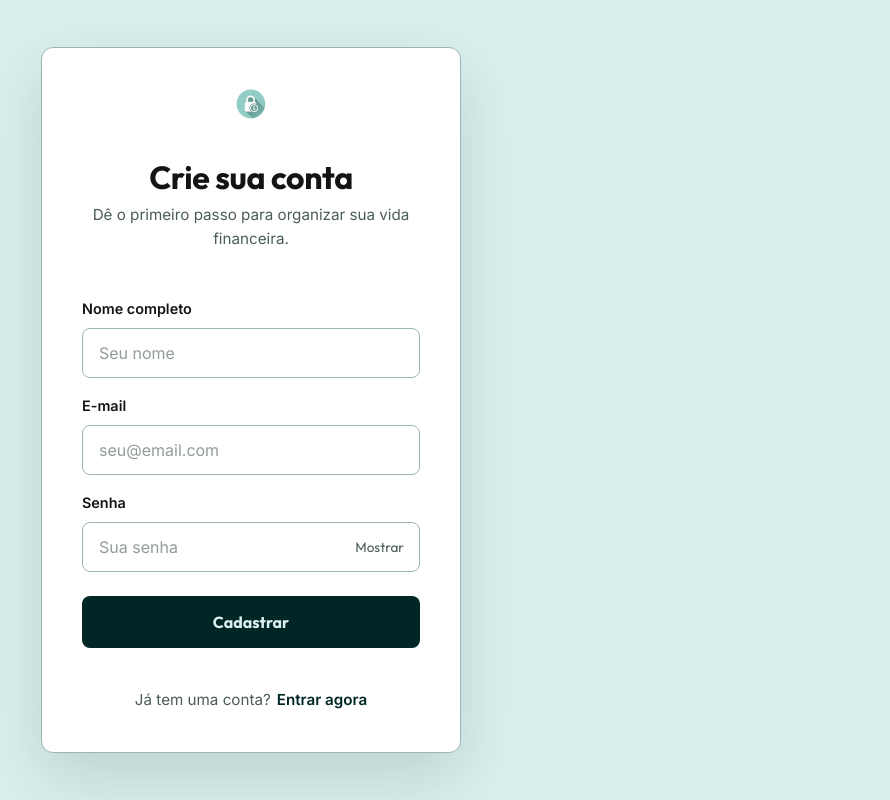
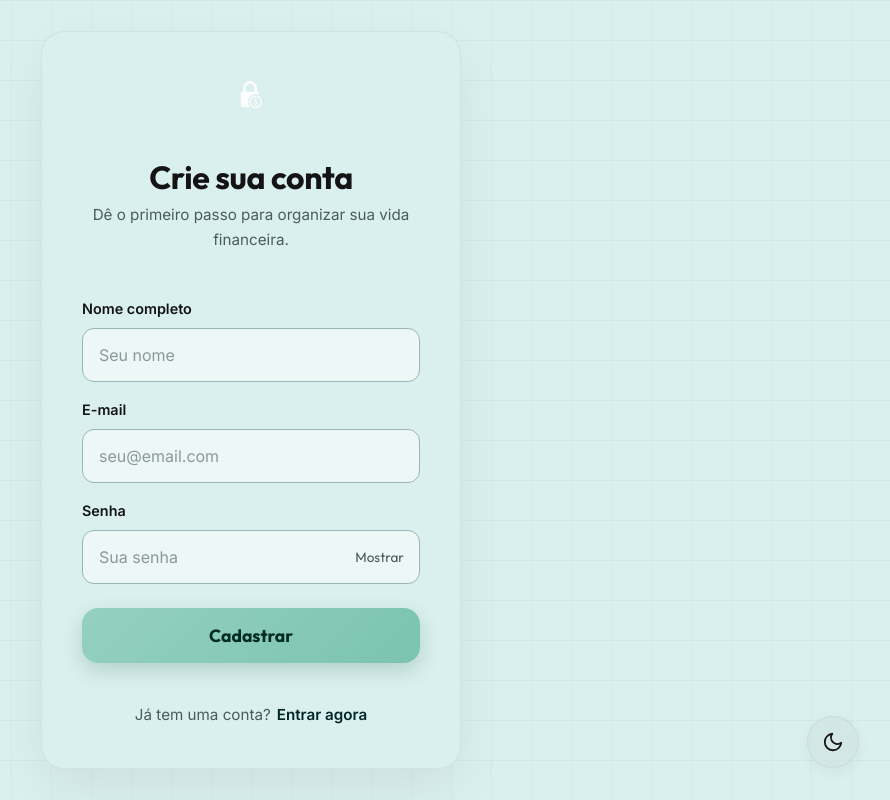
Before and after one commit to caiocanalli12/finlock, a React (Vite) app: page /cadastro in a window 1280 px wide. Shown: the whole page, without its empty margins (389-1279 px from the left). Built offline with nearby package versions, Linux system fonts and the light colour scheme; no server answers.

Commit message:
Login e Cadastro Design

```diff
--- a/src/pages/Cadastro.jsx
+++ b/src/pages/Cadastro.jsx
@@ -1,8 +1,9 @@
 import React, { useState } from 'react';
 import { Link, useNavigate } from 'react-router-dom';
 import { supabase } from '../lib/supabase';
+import { useTheme } from '../contexts/ThemeContext';
 import './auth.css';
-import Logo from '../components/Logo';
+import logobranca from '../assets/logobranca.png';
 
 export default function Cadastro() {
   const [name, setName] = useState('');
@@ -11,6 +12,7 @@ export default function Cadastro() {
   const [showPassword, setShowPassword] = useState(false);
   const [errors, setErrors] = useState({});
   const [isLoading, setIsLoading] = useState(false);
+  const { theme, toggleTheme } = useTheme();
   const navigate = useNavigate();
 
   const getErrorMessage = (errorMsg) => {
@@ -91,7 +93,7 @@ export default function Cadastro() {
     <div className="auth-container">
       <div className="auth-card">
         <Link to="/" className="auth-logo">
-          <Logo />
+          <img src={logobranca} alt="FinLock Logo" />
         </Link>
 
         <div className="auth-header">
@@ -165,6 +167,58 @@ export default function Cadastro() {
           <Link to="/login" className="auth-link">Entrar agora</Link>
         </div>
       </div>
+
+      {/* Floating Theme Toggle */}
+      <button
+        className="theme-toggle"
+        onClick={toggleTheme}
+        title={`Mudar para modo ${theme === 'light' ? 'escuro' : 'claro'}`}
+        style={{
+          position: 'fixed',
+          bottom: '2rem',
+          right: '2rem',
+          zIndex: 9999,
+          background: theme === 'dark' ? 'rgba(255, 255, 255, 0.05)' : 'rgba(0, 0, 0, 0.03)',
+          border: theme === 'dark' ? '1px solid rgba(255, 255, 255, 0.1)' : '1px solid rgba(0, 0, 0, 0.05)',
+          borderRadius: '50%',
+          width: '52px',
+          height: '52px',
+          display: 'flex',
+          alignItems: 'center',
+          justifyContent: 'center',
+          cursor: 'pointer',
+          color: 'var(--text-main)',
+          backdropFilter: 'blur(10px)',
+          boxShadow: theme === 'dark' ? '0 4px 15px rgba(0,0,0,0.3)' : '0 4px 15px rgba(0,0,0,0.05)',
+          transition: 'all 0.3s cubic-bezier(0.4, 0, 0.2, 1)'
+        }}
+        onMouseEnter={(e) => {
+          e.currentTarget.style.transform = 'translateY(-3px)';
+          e.currentTarget.style.boxShadow = theme === 'dark' ? '0 8px 25px rgba(0,0,0,0.5)' : '0 8px 25px rgba(0,0,0,0.1)';
+        }}
+        onMouseLeave={(e) => {
+          e.currentTarget.style.transform = 'translateY(0)';
+          e.currentTarget.style.boxShadow = theme === 'dark' ? '0 4px 15px rgba(0,0,0,0.3)' : '0 4px 15px rgba(0,0,0,0.05)';
+        }}
+      >
+        {theme === 'light' ? (
+          <svg width="22" height="22" viewBox="0 0 24 24" fill="none" stroke="currentColor" strokeWidth="2" strokeLinecap="round" strokeLinejoin="round">
+            <path d="M21 12.79A9 9 0 1 1 11.21 3 7 7 0 0 0 21 12.79z"></path>
+          </svg>
+        ) : (
+          <svg width="22" height="22" viewBox="0 0 24 24" fill="none" stroke="currentColor" strokeWidth="2" strokeLinecap="round" strokeLinejoin="round">
+            <circle cx="12" cy="12" r="5"></circle>
+            <line x1="12" y1="1" x2="12" y2="3"></line>
+            <line x1="12" y1="21" x2="12" y2="23"></line>
+            <line x1="4.22" y1="4.22" x2="5.64" y2="5.64"></line>
+            <line x1="18.36" y1="18.36" x2="19.78" y2="19.78"></line>
+            <line x1="1" y1="12" x2="3" y2="12"></line>
+            <line x1="21" y1="12" x2="23" y2="12"></line>
+            <line x1="4.22" y1="19.78" x2="5.64" y2="18.36"></line>
+            <line x1="18.36" y1="5.64" x2="19.78" y2="4.22"></line>
+          </svg>
+        )}
+      </button>
     </div>
   );
 }
--- a/src/pages/Login.jsx
+++ b/src/pages/Login.jsx
@@ -1,8 +1,9 @@
 import React, { useState } from 'react';
 import { Link, useNavigate } from 'react-router-dom';
 import { supabase } from '../lib/supabase';
+import { useTheme } from '../contexts/ThemeContext';
 import './auth.css';
-import Logo from '../components/Logo';
+import logobranca from '../assets/logobranca.png';
 
 export default function Login() {
   const [email, setEmail] = useState('');
@@ -10,6 +11,7 @@ export default function Login() {
   const [showPassword, setShowPassword] = useState(false);
   const [errors, setErrors] = useState({});
   const [isLoading, setIsLoading] = useState(false);
+  const { theme, toggleTheme } = useTheme();
   const navigate = useNavigate();
 
   const getErrorMessage = (errorMsg) => {
@@ -71,7 +73,7 @@ export default function Login() {
     <div className="auth-container">
       <div className="auth-card">
         <Link to="/" className="auth-logo">
-          <Logo />
+          <img src={logobranca} alt="FinLock Logo" />
         </Link>
 
         <div className="auth-header">
@@ -130,6 +132,58 @@ export default function Login() {
           <Link to="/cadastro" className="auth-link">Crie uma agora</Link>
         </div>
       </div>
+
+      {/* Floating Theme Toggle */}
+      <button
+        className="theme-toggle"
+        onClick={toggleTheme}
+        title={`Mudar para modo ${theme === 'light' ? 'escuro' : 'claro'}`}
+        style={{
+          position: 'fixed',
+          bottom: '2rem',
+          right: '2rem',
+          zIndex: 9999,
+          background: theme === 'dark' ? 'rgba(255, 255, 255, 0.05)' : 'rgba(0, 0, 0, 0.03)',
+          border: theme === 'dark' ? '1px solid rgba(255, 255, 255, 0.1)' : '1px solid rgba(0, 0, 0, 0.05)',
+          borderRadius: '50%',
+          width: '52px',
+          height: '52px',
+          display: 'flex',
+          alignItems: 'center',
+          justifyContent: 'center',
+          cursor: 'pointer',
+          color: 'var(--text-main)',
+          backdropFilter: 'blur(10px)',
+          boxShadow: theme === 'dark' ? '0 4px 15px rgba(0,0,0,0.3)' : '0 4px 15px rgba(0,0,0,0.05)',
+          transition: 'all 0.3s cubic-bezier(0.4, 0, 0.2, 1)'
+        }}
+        onMouseEnter={(e) => {
+          e.currentTarget.style.transform = 'translateY(-3px)';
+          e.currentTarget.style.boxShadow = theme === 'dark' ? '0 8px 25px rgba(0,0,0,0.5)' : '0 8px 25px rgba(0,0,0,0.1)';
+        }}
+        onMouseLeave={(e) => {
+          e.currentTarget.style.transform = 'translateY(0)';
+          e.currentTarget.style.boxShadow = theme === 'dark' ? '0 4px 15px rgba(0,0,0,0.3)' : '0 4px 15px rgba(0,0,0,0.05)';
+        }}
+      >
+        {theme === 'light' ? (
+          <svg width="22" height="22" viewBox="0 0 24 24" fill="none" stroke="currentColor" strokeWidth="2" strokeLinecap="round" strokeLinejoin="round">
+            <path d="M21 12.79A9 9 0 1 1 11.21 3 7 7 0 0 0 21 12.79z"></path>
+          </svg>
+        ) : (
+          <svg width="22" height="22" viewBox="0 0 24 24" fill="none" stroke="currentColor" strokeWidth="2" strokeLinecap="round" strokeLinejoin="round">
+            <circle cx="12" cy="12" r="5"></circle>
+            <line x1="12" y1="1" x2="12" y2="3"></line>
+            <line x1="12" y1="21" x2="12" y2="23"></line>
+            <line x1="4.22" y1="4.22" x2="5.64" y2="5.64"></line>
+            <line x1="18.36" y1="18.36" x2="19.78" y2="19.78"></line>
+            <line x1="1" y1="12" x2="3" y2="12"></line>
+            <line x1="21" y1="12" x2="23" y2="12"></line>
+            <line x1="4.22" y1="19.78" x2="5.64" y2="18.36"></line>
+            <line x1="18.36" y1="5.64" x2="19.78" y2="4.22"></line>
+          </svg>
+        )}
+      </button>
     </div>
   );
 }
--- a/src/pages/auth.css
+++ b/src/pages/auth.css
@@ -3,23 +3,29 @@
   display: flex;
   align-items: center;
   justify-content: center;
-  background-color: var(--bg-main);
+  background-color: transparent;
   padding: 20px;
-  transition: background-color 0.3s ease;
 }
 
 .auth-card {
-  background-color: var(--bg-secondary);
-  border: 1px solid var(--border);
-  border-radius: 12px;
+  background-color: var(--bg-main);
+  border: 1px solid rgba(0, 0, 0, 0.05);
+  border-radius: 24px;
   width: 100%;
   max-width: 420px;
   padding: 40px;
-  box-shadow: var(--shadow-lg);
+  box-shadow: 0 20px 50px rgba(0, 0, 0, 0.06);
   display: flex;
   flex-direction: column;
   gap: 20px;
-  transition: background-color 0.3s ease, border-color 0.3s ease;
+  position: relative;
+  transition: all 0.3s ease;
+}
+
+:root[data-theme="dark"] .auth-card {
+  background-color: #003636;
+  border-color: rgba(255, 255, 255, 0.05);
+  box-shadow: 0 20px 50px rgba(0, 0, 0, 0.5);
 }
 
 .auth-header {
@@ -58,14 +64,18 @@
 
 .auth-input {
   width: 100%;
-  padding: 14px 16px;
-  background-color: transparent;
+  padding: 16px;
+  background-color: rgba(255, 255, 255, 0.5);
   border: 1px solid var(--border);
-  border-radius: 8px;
+  border-radius: 12px;
   color: var(--text-main);
   font-family: 'Inter', sans-serif;
   font-size: 1rem;
   transition: all 0.2s ease;
+}
+
+:root[data-theme="dark"] .auth-input {
+  background-color: rgba(0, 0, 0, 0.2);
 }
 
 .auth-input:focus {
@@ -108,22 +118,31 @@
 }
 
 .auth-button {
-  background-color: var(--primary);
-  color: var(--bg-main);
+  background: linear-gradient(135deg, var(--pearl-aqua), #7bc4ae);
+  color: #022c22;
   font-weight: 700;
-  font-size: 1rem;
+  font-size: 1.1rem;
   padding: 16px;
   border: none;
-  border-radius: 8px;
+  border-radius: 16px;
   cursor: pointer;
   margin-top: 10px;
-  transition: all 0.2s ease;
+  transition: all 0.3s ease;
   font-family: 'Outfit', sans-serif;
+  box-shadow: 0 8px 20px rgba(33, 90, 68, 0.2);
+}
+
+:root[data-theme="dark"] .auth-button {
+  box-shadow: 0 8px 30px rgba(148, 209, 190, 0.3);
 }
 
 .auth-button:hover {
-  background-color: var(--primary-hover);
   transform: translateY(-2px);
+  box-shadow: 0 12px 25px rgba(33, 90, 68, 0.3);
+}
+
+:root[data-theme="dark"] .auth-button:hover {
+  box-shadow: 0 12px 35px rgba(148, 209, 190, 0.4);
 }
 
 .auth-footer {
@@ -148,11 +167,10 @@
   display: flex;
   align-items: center;
   justify-content: center;
-  gap: 10px;
   margin-bottom: 20px;
-  font-family: 'Outfit', sans-serif;
-  font-size: 1.5rem;
-  font-weight: 800;
-  color: var(--text-main);
-  text-decoration: none;
 }
+
+.auth-logo img {
+  height: 48px;
+  object-fit: contain;
+}
```
